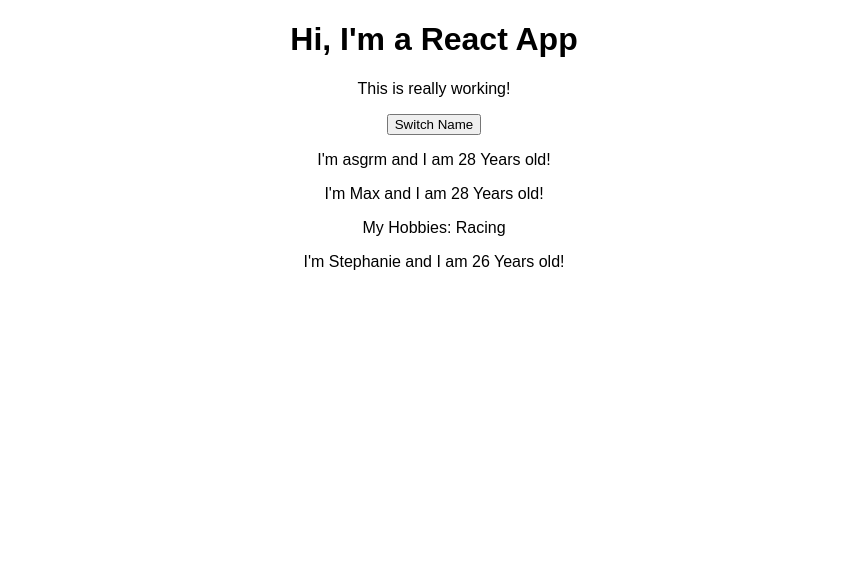
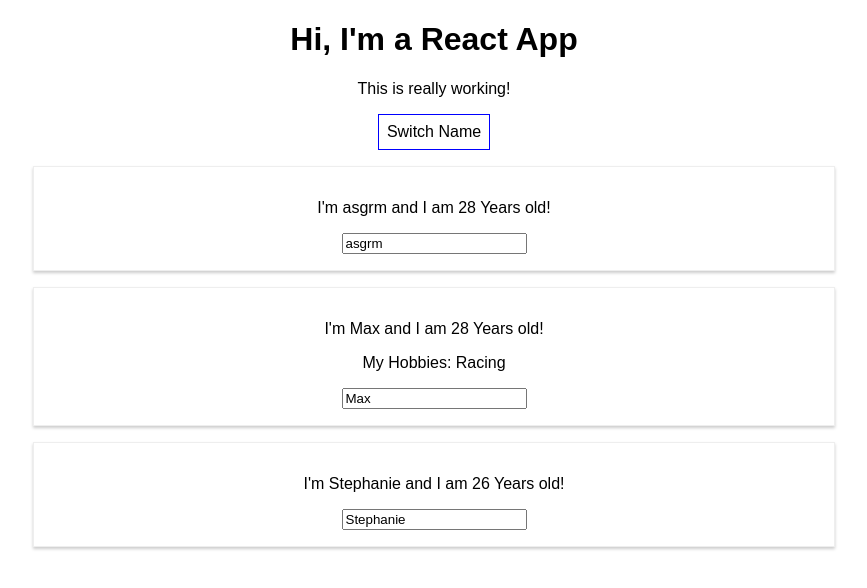
Before and after one commit to asgrm/react-guide, a React (Create React App) app: page / in a window 1280 px wide. Shown: the top 588 px of the page, without its empty margins (206-1073 px from the left). Built offline with nearby package versions, Linux system fonts and the light colour scheme.

Commit message:
done point 3.25

```diff
--- a/src/App.js
+++ b/src/App.js
@@ -1,76 +1,64 @@
-import React, { useState } from 'react';
+import React, { Component } from 'react';
 import './App.css';
 import Person from './Person/Person';
-
-const app = props => {
-  const [personsState, setPersonsState] = useState({
+class App extends Component {
+  state = {
     persons: [
       {name: 'asgrm', age: 28},
       {name: 'Max', age: 28},
       {name: 'Stephanie', age: 26},
     ],
+    otherState: 'other value',
+  };
+
+  switchNameHandler = (newName) => {
+    this.setState({persons: [
+      {name: 'Andrii', age: 28},
+      {name: newName, age: 28},
+      {name: 'Stephanie', age: 27},
+    ]
     });
-  const [otherState, setOtherState] = useState('other value');
+  };
 
-  const switchNameHandler = () => {
-    setPersonsState({persons: [
+  nameChangedHandler = event => {
+    this.setState({persons: [
       {name: 'Andrii', age: 28},
-      {name: 'Maximilian', age: 28},
+      {name: event.target.value, age: 28},
       {name: 'Stephanie', age: 27},
-    ],
+    ]
     });
-  }
-  console.log(personsState, otherState);
+  };
 
+  render() {
+    const style = {
+      backgroundColor: 'white',
+      font: 'inherit',
+      border: '1px solid blue',
+      padding: '8px',
+      // cursor: 'pointer',
+
+    };
     return (
       <div className="App">
         <h1>Hi, I'm a React App</h1>
         <p>This is really working!</p>
-      <button onClick={switchNameHandler}>Switch Name</button>
-      <Person name={personsState.persons[0].name} age={personsState.persons[0].age}/>
-      <Person name={personsState.persons[1].name} age={personsState.persons[1].age}>My Hobbies: Racing</Person>
-      <Person name={personsState.persons[2].name} age={personsState.persons[2].age}/>
+        <button style={style}
+        onClick={() => this.switchNameHandler('Maximilian!!')}>Switch Name</button>
+        <Person
+          name={this.state.persons[0].name}
+          age={this.state.persons[0].age}/>
+        <Person
+          name={this.state.persons[1].name}
+          age={this.state.persons[1].age}
+          click={this.switchNameHandler.bind(this, 'Max!')}
+          changed ={this.nameChangedHandler} >My Hobbies: Racing</Person>
+        <Person
+          name={this.state.persons[2].name}
+          age={this.state.persons[2].age}/>
       </div>
+
     );
-
+  }
 }
 
-export default app;
-
-// class App extends Component {
-//   state = {
-//     persons: [
-//       {name: 'asgrm', age: 28},
-//       {name: 'Max', age: 28},
-//       {name: 'Stephanie', age: 26},
-//     ],
-//     otherState: 'other value',
-//   }
-
-//   switchNameHandler = () => {
-//     // console.log('clicked');
-//     this.setState({persons: [
-//       {name: 'Andrii', age: 28},
-//       {name: 'Maximilian', age: 28},
-//       {name: 'Stephanie', age: 27},
-//     ]
-//     });
-//   }
-
-//   render() {
-//     return (
-//       <div className="App">
-//         <h1>Hi, I'm a React App</h1>
-//         <p>This is really working!</p>
-//         <button onClick={this.switchNameHandler}>Switch Name</button>
-//         <Person name={this.state.persons[0].name} age={this.state.persons[0].age}/>
-//         <Person name={this.state.persons[1].name} age={this.state.persons[1].age}>My Hobbies: Racing</Person>
-//         <Person name={this.state.persons[2].name} age={this.state.persons[2].age}/>
-//       </div>
-
-//     );
-//     // return React.createElement('div', {className: 'App'}, React.createElement('h1', null, 'Hi, I\'m a React App!!'));
-//   }
-// }
-
-// export default App;
+export default App;
--- /dev/null
+++ b/src/Person/Person.css
@@ -0,0 +1,8 @@
+.Person {
+  width: 60%;
+  margin: 16px auto;
+  border: 1px solid #eee;
+  box-shadow: 0 2px 3px #ccc;
+  padding: 16px;
+  text-align: center;
+}
--- a/src/Person/Person.js
+++ b/src/Person/Person.js
@@ -1,11 +1,13 @@
 import React from 'react';
+import './Person.css';
 
 
 const person = (props) => {
   return (
-  <div>
-    <p>I'm {props.name} and I am {props.age} Years old!</p>
+  <div className="Person">
+    <p onClick={props.click}>I'm {props.name} and I am {props.age} Years old!</p>
     <p>{props.children}</p>
+    <input type="text" onChange={props.changed} value={props.name}/>
   </div>
   );
 };
```
Lines whose indentation alone changed are shown as unchanged.
